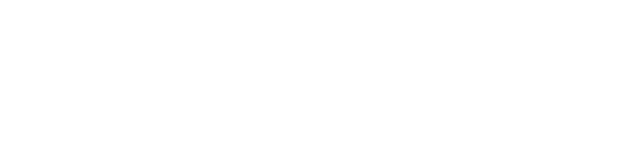
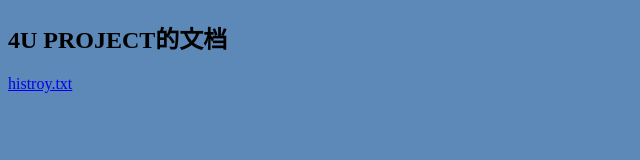
Before and after one commit to icelter02/icelter02.github.io, a plain HTML site: page base/docs/index.html in a window 1280 px wide. Shown: the whole page, without its empty margins (0-640 px from the left). Drawn offline with Linux system fonts and the light colour scheme.

Commit message:
commit 20221217 2147

```diff
--- /dev/null
+++ b/base/docs/atrium.css
@@ -0,0 +1,4 @@
+body {
+    font-family: 'Noto Sans CJK', 'HarmonyOS Sans SC', 'PingFang SC', 'DengXian', 'MS Gothic';
+    background-color: rgb(93, 137, 184);
+}
--- a/base/docs/index.html
+++ b/base/docs/index.html
@@ -4,8 +4,12 @@
     <head>
         <meta charset="utf-8">
         <title>文档</title>
+
+        <link href="atrium.css" type="text/css" rel="stylesheet">
     </head>
 
     <body>
+        <h2>4U PROJECT的文档</h2>
+        <a href="./4ubase/history.txt">histroy.txt</a> <br/>
     </body>
 </html>
--- /dev/null
+++ b/base/sandbox/atrium.css
@@ -0,0 +1,4 @@
+body {
+    font-family: 'Noto Sans CJK', 'HarmonyOS Sans SC', 'PingFang SC', 'DengXian', 'MS Gothic';
+    background-color: rgb(93, 137, 184);
+}
```
Also changed, not shown: base/sandbox/html/html0001.html (added, +12 -0 lines), base/sandbox/index.html (+21 -0 lines), index.html (+1 -1 lines), base/docs/4ubase/4ubase.txt (added), base/docs/4ubase/history.txt (added), 2 other files.
